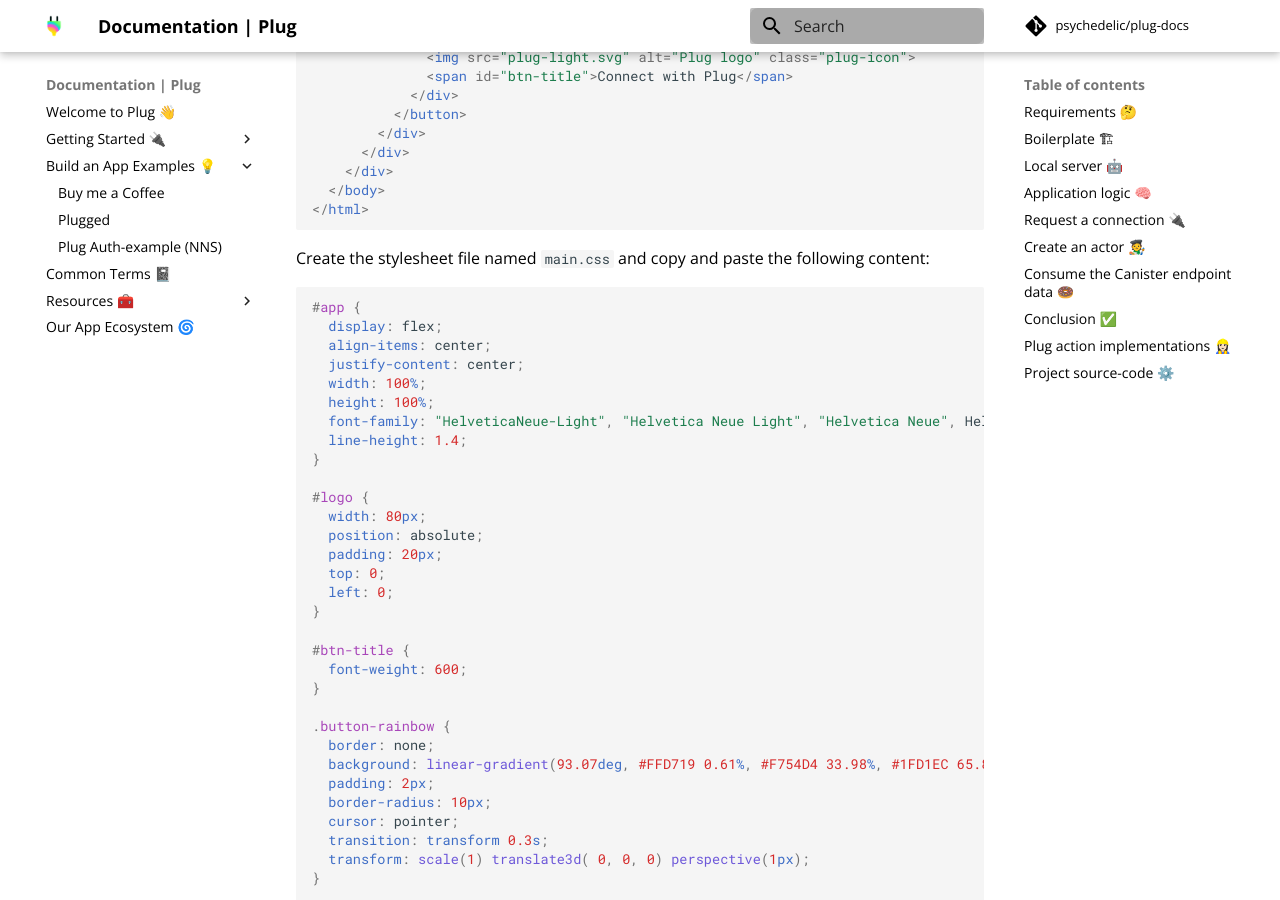
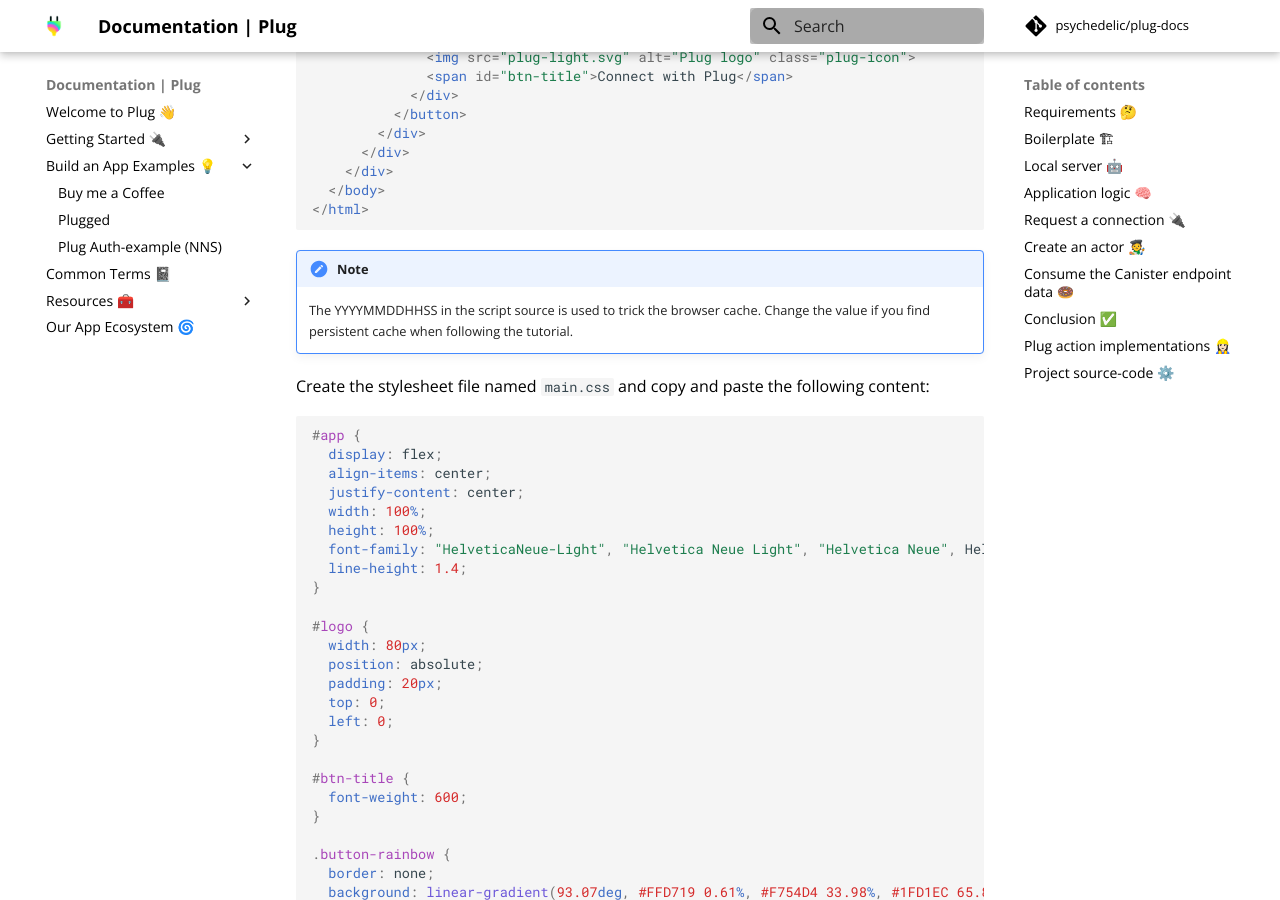
Before and after one commit to Psychedelic/plug-docs, an MkDocs documentation site: the page built from docs/build-an-app-examples/plug-auth-nns.md, in a window 1280 px wide and 900 px high, scrolled down 1705 px. Built offline with MkDocs 1.6.1 and Material for MkDocs 9.7.7, drawn with Linux system fonts in a browser that asks for light colours; comment, search, counter and statistics services are not loaded.

Commit message:
docs: ✏️  NNS cache hint

````diff
--- a/docs/build-an-app-examples/plug-auth-nns.md
+++ b/docs/build-an-app-examples/plug-auth-nns.md
@@ -67,6 +67,10 @@
   </body>
 </html>
 ```
+
+!!! Note
+
+    The YYYYMMDDHHSS in the script source is used to trick the browser cache. Change the value if you find persistent cache when following the tutorial.
 
 Create the stylesheet file named `main.css` and copy and paste the following content:
 
````
